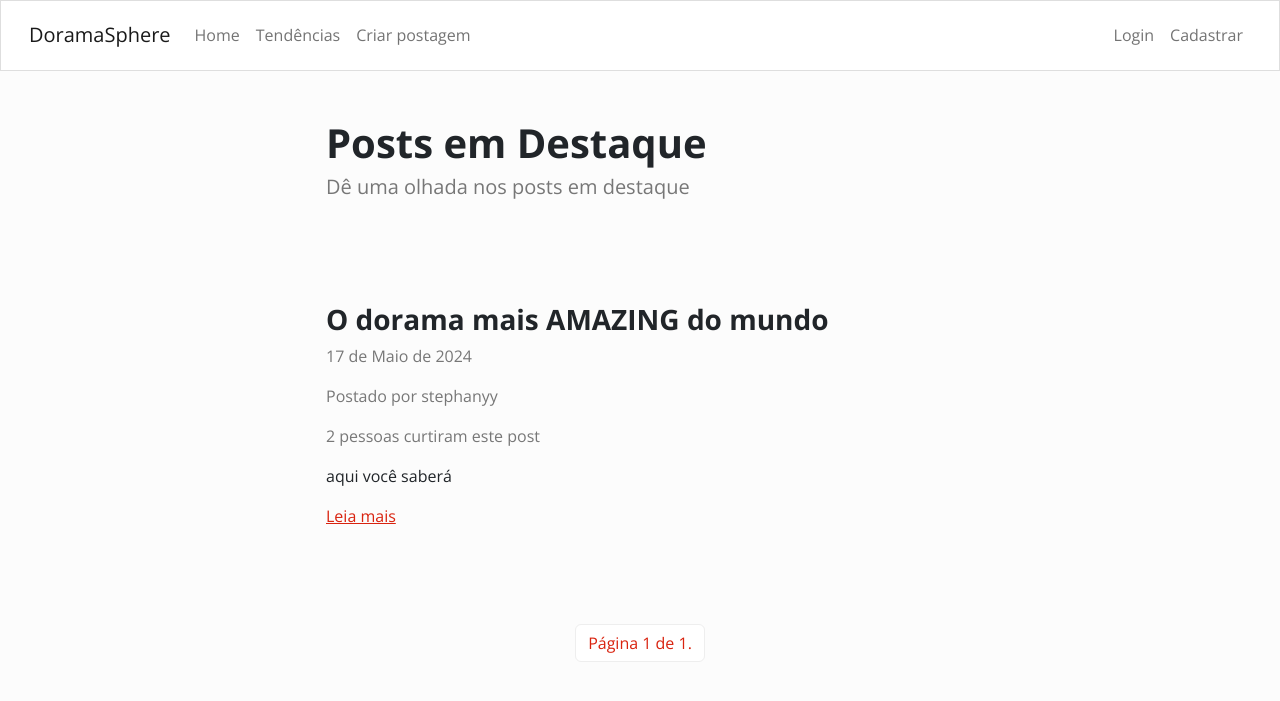
After one commit to sstephanyy/DoramaSphere, a Django app: page /featured/ in a window 1280 px wide. The commit adds this page. Shown: the top 701 px of the page. Run offline with Django 5.2, Linux system fonts and the light colour scheme; data comes from the database, SQL or seed files in the repository; both versions use the stored data as it was after the commit.

Commit message:
making the trending page

```diff
--- /dev/null
+++ b/BlogSphere/templates/blog/featured.html
@@ -0,0 +1,60 @@
+{% extends 'blog/base.html' %}
+
+{% block content %}
+	<div class="row">
+		<div class="col-md-6 col-12 mx-md-auto mx-3 mt-5 mb-5">
+			<h1 class="fw-bolder">Posts em Destaque</h1>
+			<h5 class="text-muted">Dê uma olhada nos posts em destaque</h5>
+		</div>
+	</div>
+
+	{% for object in object_list %}
+	<div class="row">
+		<div class="col-md-6 col-11 mx-md-auto mx-3 mt-5 mb-5">
+			<h3 class="fw-bold">{{ object.title }}</h3>
+			<p class="text-muted"> {{ object.date }}</p>
+			<p class="text-muted">Postado por {{ object.author.username }}</p>
+			{% if object.likes.count == 1 %}
+				<p class="text-muted">{{ object.likes.count }} pessoa curtiu este post</p>
+			{% else %}
+				<p class="text-muted">{{ object.likes.count }} pessoas curtiram este post</p>
+			{% endif %}
+
+			<div class="my-3">
+				{{ object.content|truncatewords_html:50|safe }}
+			</div>
+
+			<a href="{% url 'detail_article' object.id %}">Leia mais</a>
+		</div>
+	</div>
+	{% endfor %}
+
+	<nav>
+		<ul class="pagination">
+			<div class="mx-auto d-flex flex-row mt-5">
+				{% if page_obj.has_previous %}
+					<li class="page-item">
+						<a class="page-link" href="?page=1">&laquo; Primeira</a>
+					</li>
+
+					<li class="page-item">
+						<a class="page-link" href="?page={{ page_obj.previous_page_number }}">Anterior</a>
+					</li>
+				{% endif %}
+
+				<li class="page-item">
+					<a class="page-link" href="#">Página {{ page_obj.number }} de {{ page_obj.paginator.num_pages }}.</a>
+				</li>
+
+				{% if page_obj.has_next %}
+					<li class="page-item">
+						<a class="page-link" href="?page={{ page_obj.next_page_number }}">Próxima</a>
+					</li>
+					<li class="page-item">
+						<a class="page-link" href="?page={{ page_obj.paginator.num_pages }}">Última &raquo;</a>
+					</li>
+				{% endif %}
+			</div>
+		</ul>
+	</nav>
+{% endblock content %}
--- a/BlogSphere/templates/blog/nav.html
+++ b/BlogSphere/templates/blog/nav.html
@@ -8,6 +8,9 @@
         <ul class="navbar-nav mr-auto">
             <li class="nav-item active">
                 <a class="nav-link" href="{% url 'index' %}">Home</a>
+            </li>
+            <li class="nav-item active">
+                <a class="nav-link" href="{% url 'featured' %}">Tendências</a>
             </li>
             <li class="nav-item">
                 <a class="nav-link" href="{% url 'create' %}">Criar postagem</a>
```
Also changed, not shown: BlogSphere/db.sqlite3.
